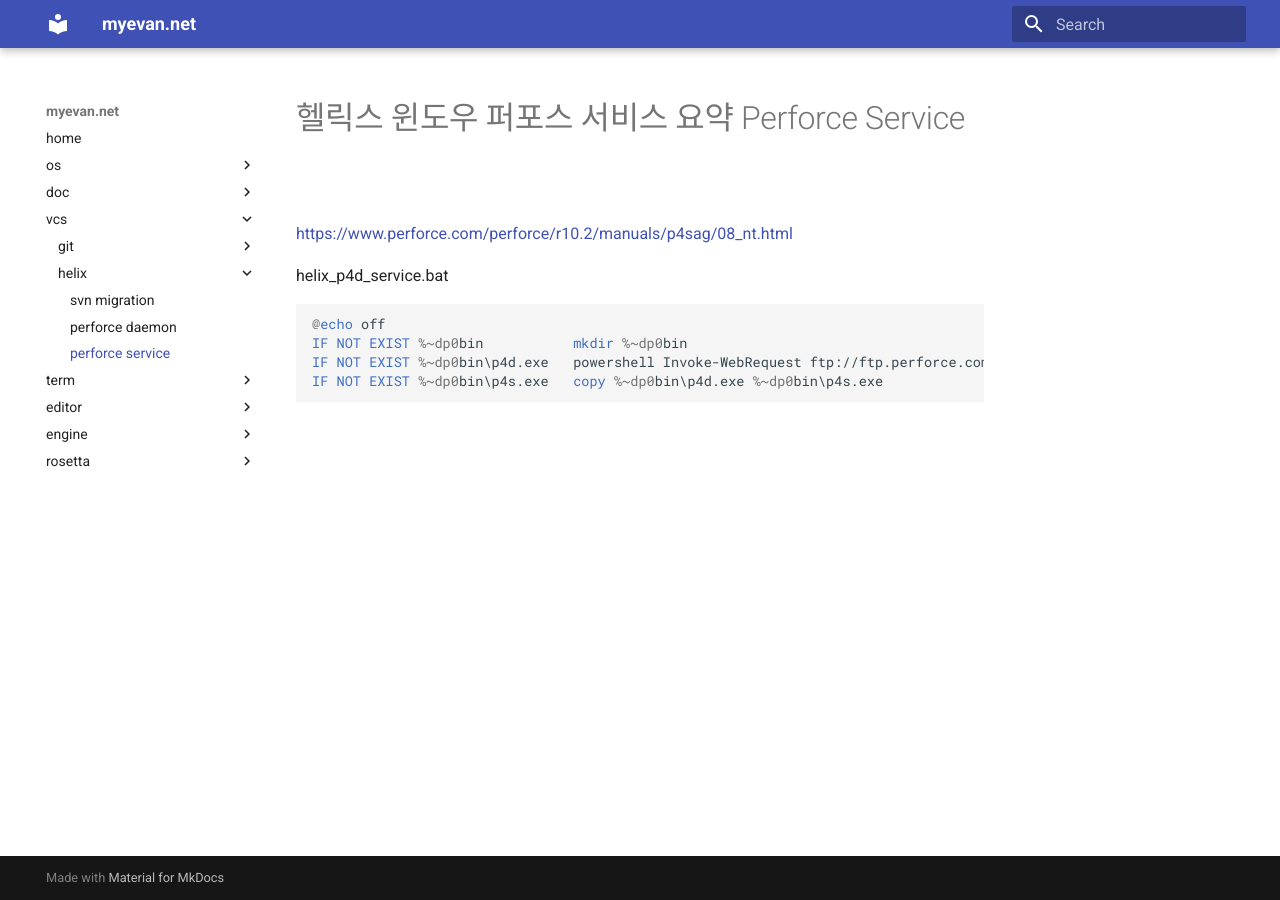
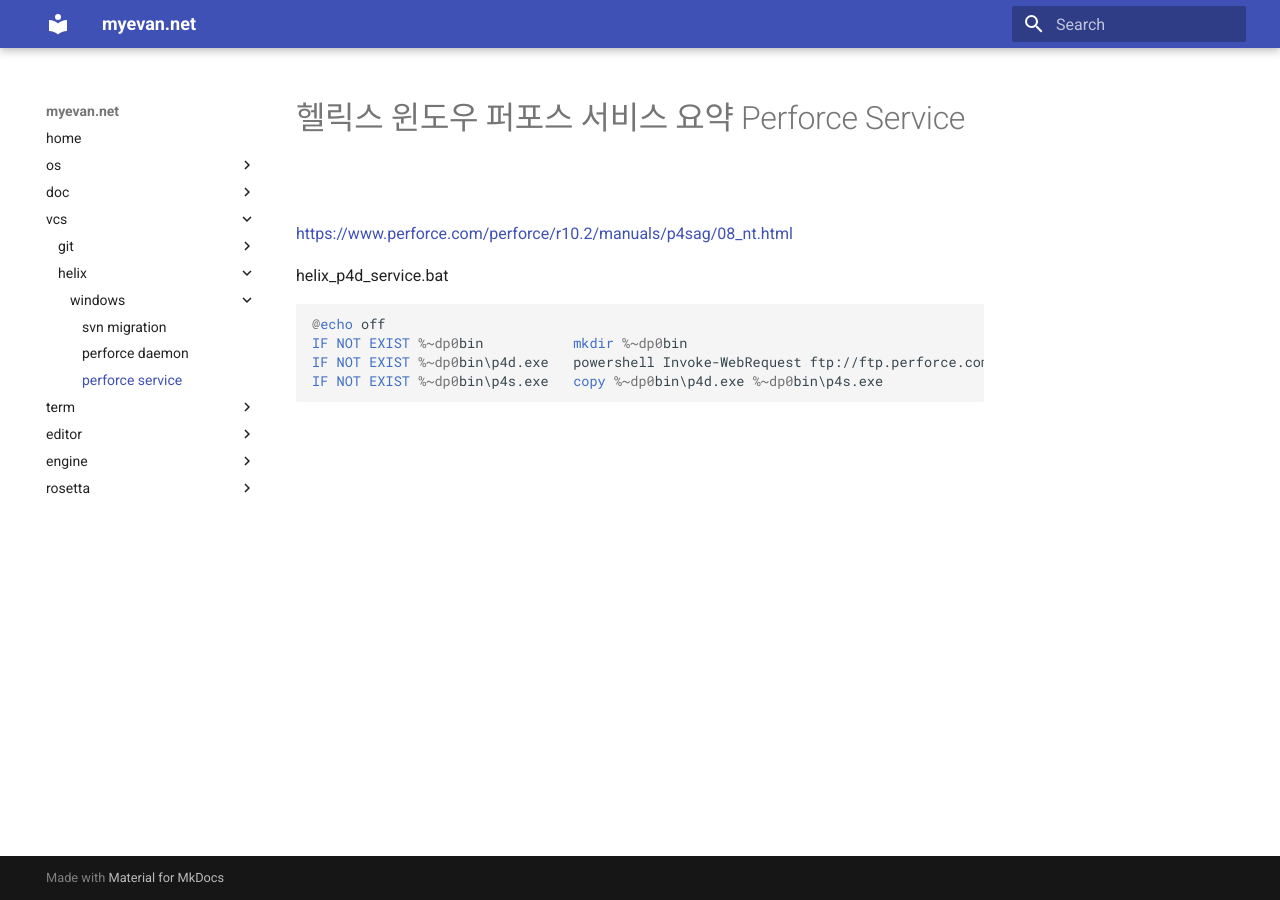
Before and after one commit to myevan/myevan-home, an MkDocs documentation site: the page built from docs/helix_windows_perforce_service.md, in a window 1280 px wide. Built offline with MkDocs 1.6.1 and Material for MkDocs 9.7.7, drawn with Linux system fonts in a browser that asks for light colours.

Commit message:
헬릭스 윈도우 퍼포스 데몬 문서 이름 변경

```diff
--- a/mkdocs.yml
+++ b/mkdocs.yml
@@ -61,9 +61,10 @@ nav:
                 - "admin": helix_gitswarm_ubuntu_administration.md
                 - "issue": helix_gitswarm_ubuntu_mirror_repository_delete.md
         - "helix":
-            - "svn migration": helix_perforce_windows_svn_migration.md
-            - "perforce daemon": helix_perforce_windows_daemon.md
-            - "perforce service": helix_perforce_windows_service.md
+            - "windows":
+                - "svn migration": helix_windows_perforce_svn_migration.md
+                - "perforce daemon": helix_windows_perforce_daemon.md
+                - "perforce service": helix_windows_perforce_service.md
     - "term":
         - "vim config": vim_config.md
         - "git config": git_config.md
```
Also changed, not shown: docs/helix_windows_perforce_daemon.md (renamed from docs/helix_perforce_windows_daemon.md), docs/helix_windows_perforce_service.md (renamed from docs/helix_perforce_windows_service.md), docs/helix_windows_perforce_svn_migration.md (renamed from docs/helix_perforce_windows_svn_migration.md).
